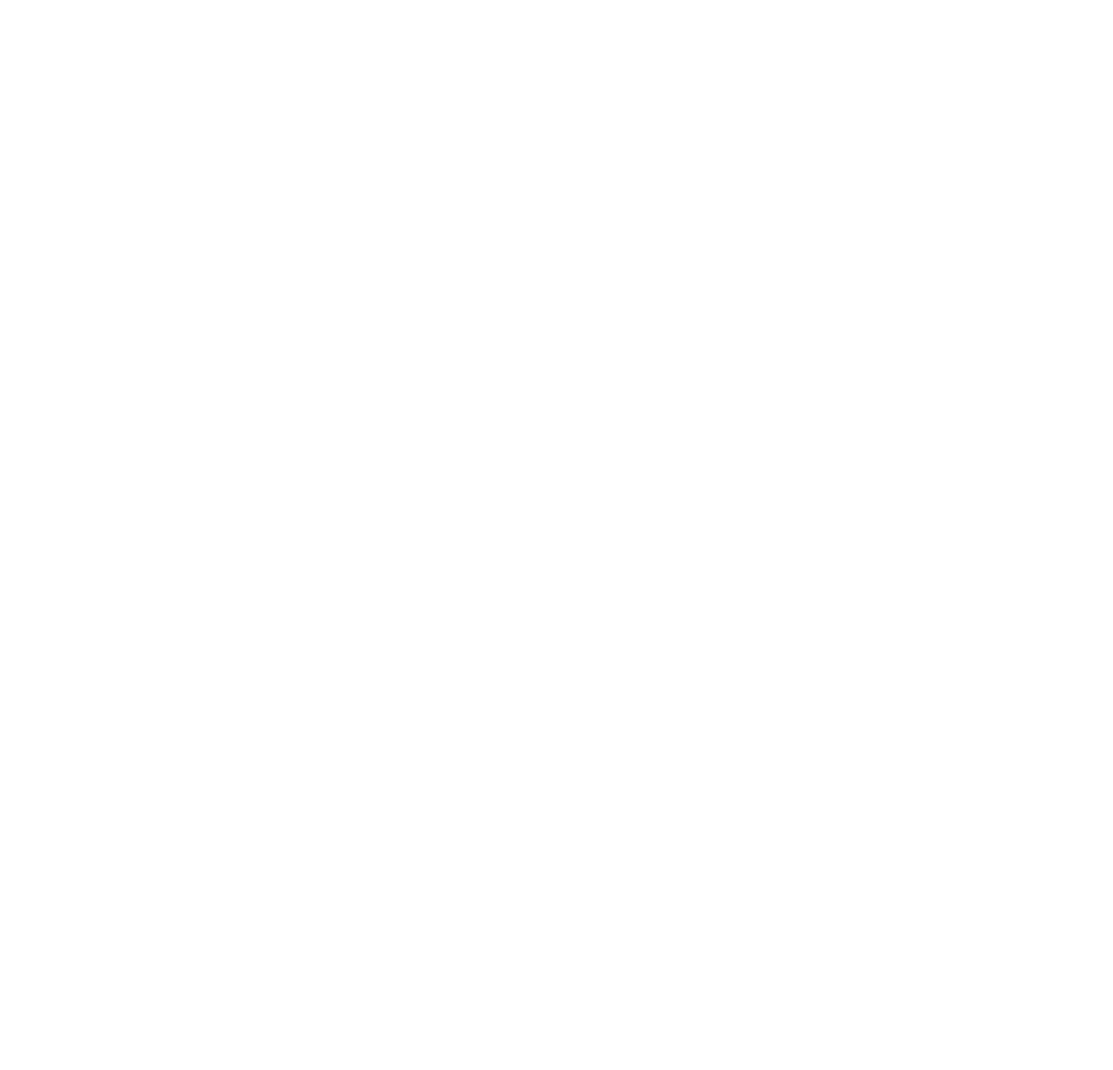
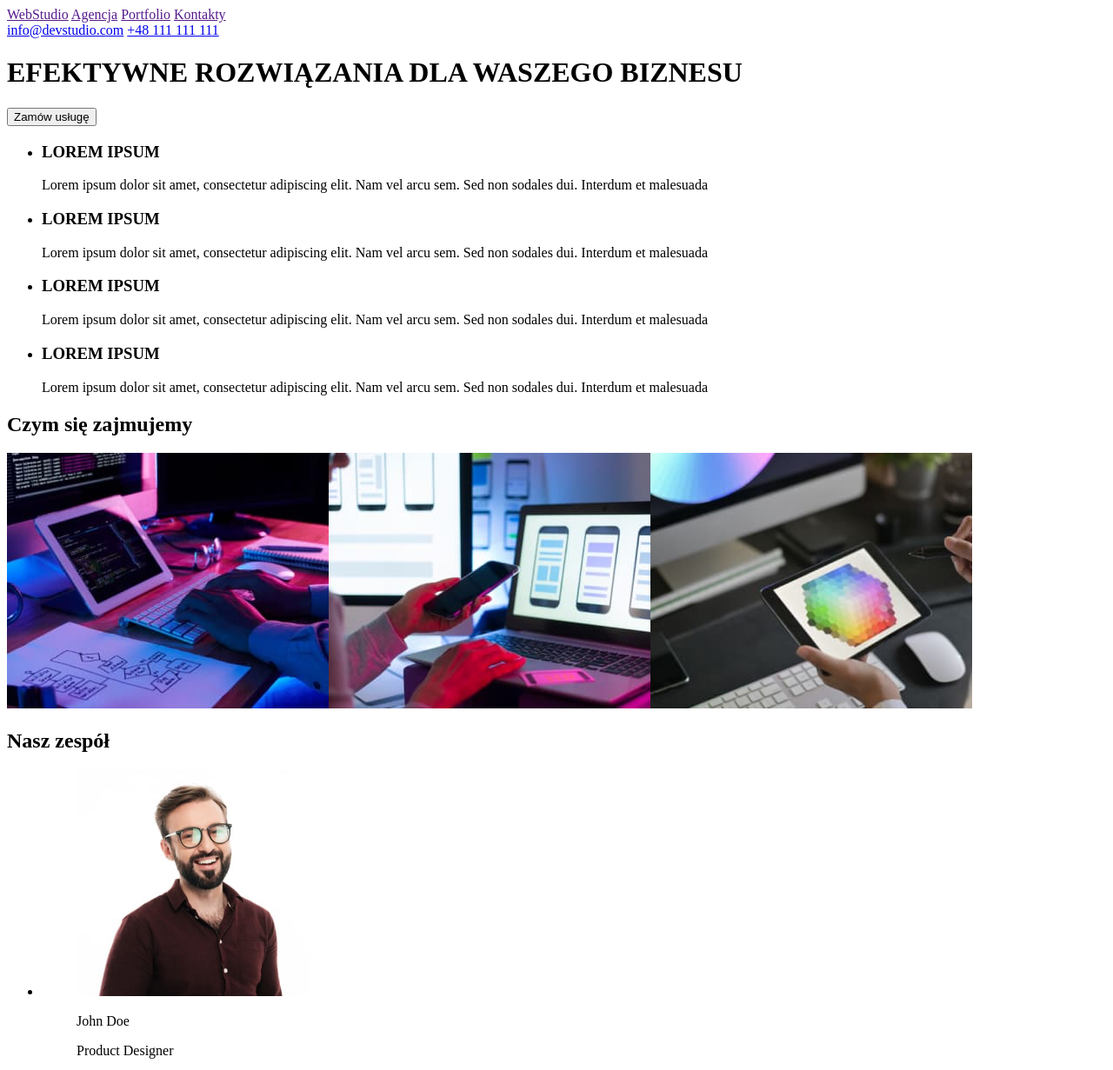
Before and after one commit to SzymonOgniewski/goit-markup-hw-01, a plain HTML site: page index.html in a window 1280 px wide. Shown: the top 1231 px of the page at 87% size. Before the commit the page ends 800 px from the top, so only its background shows below. Drawn offline with Linux system fonts and the light colour scheme.

Commit message:
Dodanie jpg, poprawki w listach ul

```diff
--- a/index.html
+++ b/index.html
@@ -1,12 +1,154 @@
 <!DOCTYPE html>
 <html lang="en">
-<head>
-    <meta charset="UTF-8">
-    <meta http-equiv="X-UA-Compatible" content="IE=edge">
-    <meta name="viewport" content="width=device-width, initial-scale=1.0">
+  <head>
+    <meta charset="UTF-8" />
+    <meta http-equiv="X-UA-Compatible" content="IE=edge" />
+    <meta name="viewport" content="width=device-width, initial-scale=1.0" />
     <title>Document</title>
-</head>
-<body>
+  </head>
+  <body>
+    <header>
+      <nav>
+        <a href="">WebStudio</a>
+        <a href="">Agencja</a>
+        <a href="">Portfolio</a>
+        <a href="">Kontakty</a>
+      </nav>
+      <div>
+        <a href="mailto:info@devstudio.com">info@devstudio.com</a>
+        <a href="tel:+48 111111111">+48 111 111 111</a>
+      </div>
+      <h1>EFEKTYWNE ROZWIĄZANIA DLA WASZEGO BIZNESU</h1>
+      <button>Zamów usługę</button>
+    </header>
+    <main>
+      <ul>
+        <li>
+          <div>
+            <h3>LOREM IPSUM</h3>
+            <p>
+              Lorem ipsum dolor sit amet, consectetur adipiscing elit. Nam vel
+              arcu sem. Sed non sodales dui. Interdum et malesuada
+            </p>
+          </div>
+        </li>
+        <li>
+          <div>
+            <h3>LOREM IPSUM</h3>
+            <p>
+              Lorem ipsum dolor sit amet, consectetur adipiscing elit. Nam vel
+              arcu sem. Sed non sodales dui. Interdum et malesuada
+            </p>
+          </div>
+        </li>
+        <li>
+          <div>
+            <h3>LOREM IPSUM</h3>
+            <p>
+              Lorem ipsum dolor sit amet, consectetur adipiscing elit. Nam vel
+              arcu sem. Sed non sodales dui. Interdum et malesuada
+            </p>
+          </div>
+        </li>
+        <li>
+          <div>
+            <h3>LOREM IPSUM</h3>
+            <p>
+              Lorem ipsum dolor sit amet, consectetur adipiscing elit. Nam vel
+              arcu sem. Sed non sodales dui. Interdum et malesuada
+            </p>
+          </div>
+        </li>
+      </ul>
+      <div>
+        <h2>Czym się zajmujemy</h2>
+        <img
+          src="images/img.jpg"
+          alt="Dłonie piszące kod na klawiaturze, który jest
+        widoczny na ekranach w tle"
+          width="370"
+          height="294"
+        /><img
+          src="images/box 2.jpg"
+          alt="Osoba trzymająca telefon, w tle ekrany komputerów"
+          width="370"
+          height="294"
+        /><img
+          src="images/box 3.jpg"
+          alt="Tablet wyświetlający paletę kolorów"
+          width="370"
+          height="294"
+        />
+      </div>
 
-</body>
+      <h2>Nasz zespół</h2>
+
+      <div>
+        <ul>
+          <li>
+            <figure>
+              <img
+                src="images/Product designer.jpg"
+                alt="Mężczyzna z brodą w okularach i koszuli na białym tle"
+                width="270"
+                height="260"
+              />
+              <figcaption>
+                <p>John Doe</p>
+                <p>Product Designer</p>
+              </figcaption>
+            </figure>
+          </li>
+          <li>
+            <figure>
+              <img
+                src="images/Frontend developer.jpg"
+                alt="Kobieta o długich blond włosach w okularach i marynarce"
+                width="270"
+                height="260"
+              />
+              <figcaption>
+                <p>John Doe</p>
+                <p>Frontend Developer</p>
+              </figcaption>
+            </figure>
+          </li>
+          <li>
+            <figure>
+              <img
+                src="images/Marketing.jpg"
+                alt="Mężczyzna w eleganckiej błękitnej koszuli"
+                width="270"
+                height="260"
+              />
+              <figcaption>
+                <p>John Doe</p>
+                <p>Marketing</p>
+              </figcaption>
+            </figure>
+          </li>
+          <li>
+            <figure>
+              <img
+                src="images/ui designer.jpg"
+                alt="Mężczyzna w okularach i czarnej koszulce"
+                width="270"
+                height="260"
+              />
+              <figcaption>
+                <p>John Doe</p>
+                <p>UI Designer</p>
+              </figcaption>
+            </figure>
+          </li>
+        </ul>
+      </div>
+    </main>
+    <footer>
+      <a href="">WebStudio</a>
+      <address>m. Warszawa, Aleje Jerozolimskie 21</address>
+      <p>info@example.com</p>
+      <p>+48 111 111 111</p>
+    </footer>
+  </body>
 </html>
```
Also changed, not shown: images/Frontend developer.jpg (added), images/Marketing.jpg (added), images/Product designer.jpg (added), images/box 2.jpg (added), images/box 3.jpg (added), images/img.jpg (added), images/ui designer.jpg (added), 1 other file.
